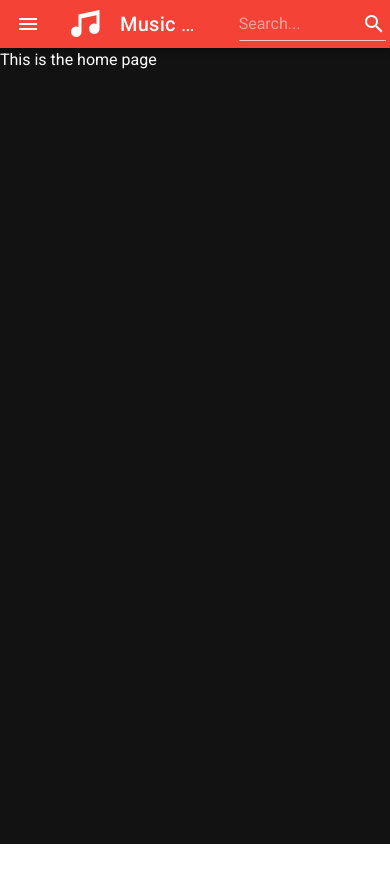
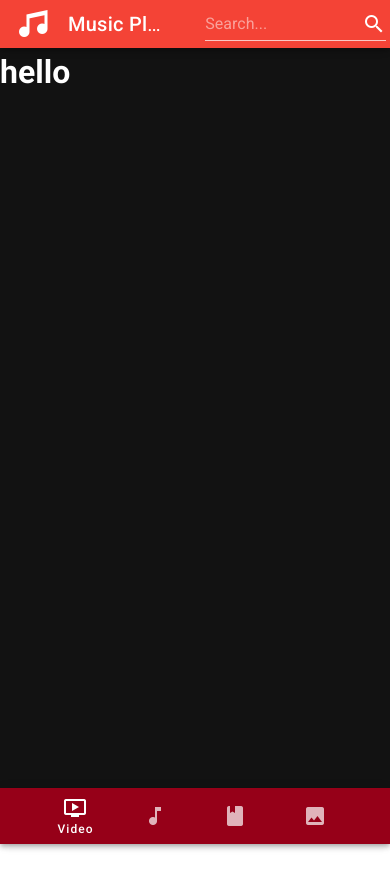
Before and after one commit to sadikBr/music, a Vue app: page /#/ in a window 390 px wide. Shown: the top 888 px of the page. Before the commit the page ends 844 px from the top, so only its background shows below. Built offline with nearby package versions, Linux system fonts and the light colour scheme.

Commit message:
fixed mobile styles

```diff
--- a/src/App.vue
+++ b/src/App.vue
@@ -1,11 +1,14 @@
 <template>
   <v-app id="inspire">
-    <v-app id="inspire">
-      <v-navigation-drawer v-model="drawer" app clipped> </v-navigation-drawer>
+    <v-navigation-drawer class="d-none d-sm-flex" v-model="drawer" app clipped>
+    </v-navigation-drawer>
 
     <v-app-bar app clipped-left color="red" dense>
-        <v-app-bar-nav-icon @click.stop="drawer = !drawer"></v-app-bar-nav-icon>
-        <v-icon class="mx-4" large>
+      <v-app-bar-nav-icon
+        class="d-none d-sm-flex"
+        @click.stop="drawer = !drawer"
+      ></v-app-bar-nav-icon>
+      <v-icon class="mx-4 ml-0" large>
         mdi-music
       </v-icon>
       <v-toolbar-title class="mr-12 align-center">
@@ -26,8 +29,34 @@
 
     <v-main>
       <router-view />
+      <v-bottom-navigation
+        v-model="bottomNav"
+        class="d-flex d-sm-none position"
+        :background-color="color"
+        dark
+        shift
+      >
+        <v-btn>
+          <span>Video</span>
+          <v-icon>mdi-television-play</v-icon>
+        </v-btn>
+
+        <v-btn>
+          <span>Music</span>
+          <v-icon>mdi-music-note</v-icon>
+        </v-btn>
+
+        <v-btn>
+          <span>Book</span>
+          <v-icon>mdi-book</v-icon>
+        </v-btn>
+
+        <v-btn>
+          <span>Image</span>
+          <v-icon>mdi-image</v-icon>
+        </v-btn>
+      </v-bottom-navigation>
     </v-main>
-    </v-app>
   </v-app>
 </template>
 
@@ -37,7 +66,28 @@ export default {
 
   data: () => ({
     drawer: false,
+    bottomNav: 0,
   }),
+  computed: {
+    color() {
+      let col;
+      switch (this.bottomNav) {
+        case 0:
+          col = '#960018';
+          break;
+        case 1:
+          col = '#B22222';
+          break;
+        case 2:
+          col = '#7E191B';
+          break;
+        case 3:
+          col = '#5E1914';
+          break;
+      }
+      return col;
+    },
+  },
   created() {
     this.$vuetify.theme.dark = true;
   },
@@ -54,4 +104,11 @@ export default {
   -ms-overflow-style: none; /* IE and Edge */
   scrollbar-width: none; /* Firefox */
 }
+
+.position {
+  position: sticky !important;
+  bottom: 0 !important;
+  left: 0 !important;
+  right: 0 !important;
+}
 </style>
--- a/src/main.js
+++ b/src/main.js
@@ -1,15 +1,16 @@
-import Vue from 'vue'
-import App from './App.vue'
-import './registerServiceWorker'
-import router from './router'
-import store from './store'
+import Vue from 'vue';
+import App from './App.vue';
+import './registerServiceWorker';
+import router from './router';
+import store from './store';
 import vuetify from './plugins/vuetify';
+import 'vuetify/dist/vuetify.min.css';
 
-Vue.config.productionTip = false
+Vue.config.productionTip = false;
 
 new Vue({
   router,
   store,
   vuetify,
-  render: h => h(App)
-}).$mount('#app')
+  render: (h) => h(App),
+}).$mount('#app');
--- a/src/views/Home.vue
+++ b/src/views/Home.vue
@@ -1,6 +1,6 @@
 <template>
   <div class="home">
-    This is the home page
+    <h1>hello</h1>
   </div>
 </template>
 
@@ -11,3 +11,10 @@ export default {
   name: 'Home',
 };
 </script>
+
+<style lang="scss">
+.home {
+  width: 100%;
+  height: 100%;
+}
+</style>
```
Lines whose indentation alone changed are shown as unchanged.
